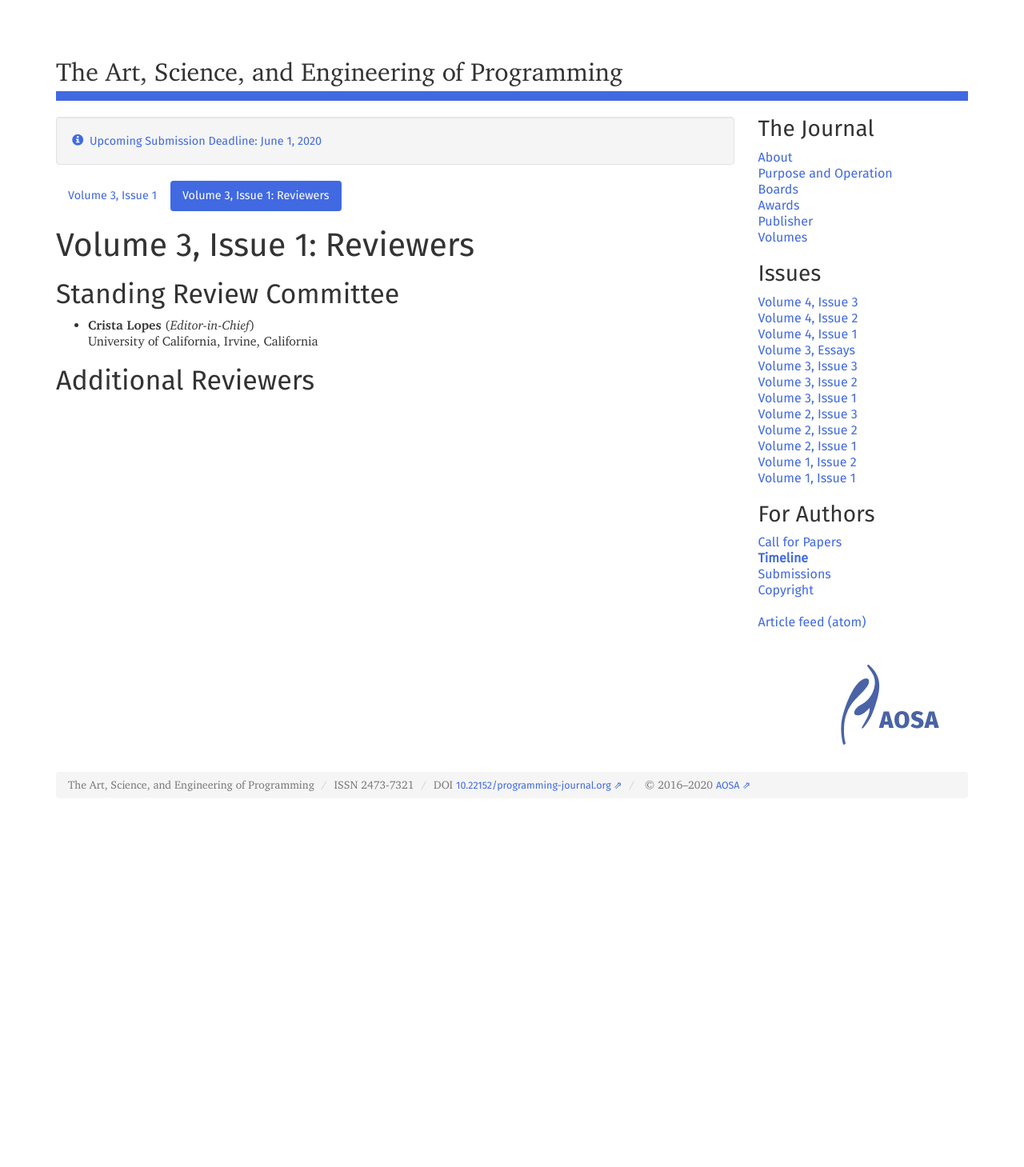
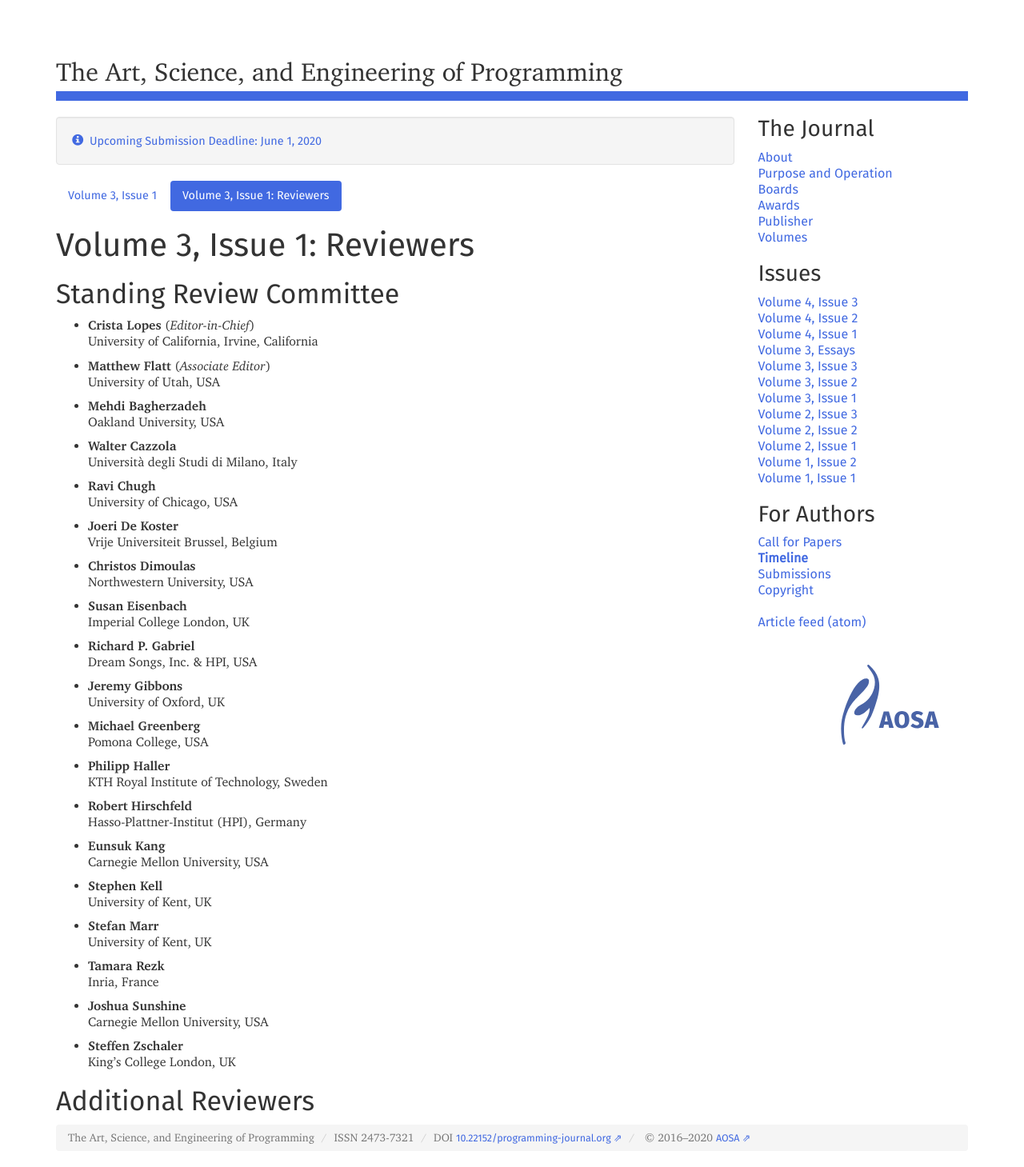
Before and after one commit to programming-journal/programming-journal.github.io, a Jekyll site: the page built from 2019/3/issue1/reviewers.markdown, in a window 1280 px wide. Shown: the whole page at 80% size. Built offline with Jekyll 4.4.1, drawn with Linux system fonts in a browser that asks for light colours; before the commit the page ends 1018 px from its top, so only the background shows below that.

Commit message:
complement Vol 3(1) reviwers
They ought to be the same as (2) and (3) typically

```diff
--- a/_data/reviewers_vol3_issue1.yml
+++ b/_data/reviewers_vol3_issue1.yml
@@ -1,3 +1,58 @@
 - name: Crista Lopes
   affiliation: University of California, Irvine, California
   extra: "Editor-in-Chief"
+
+- name: Matthew Flatt
+  affiliation: University of Utah, USA
+  extra: "Associate Editor"
+
+- name: Mehdi Bagherzadeh
+  affiliation: Oakland University, USA
+
+- name: Walter Cazzola
+  affiliation: Università degli Studi di Milano, Italy
+
+- name: Ravi Chugh
+  affiliation: University of Chicago, USA
+
+- name: Joeri De Koster
+  affiliation: Vrije Universiteit Brussel, Belgium
+
+- name: Christos Dimoulas
+  affiliation: Northwestern University, USA
+
+- name: Susan Eisenbach
+  affiliation: Imperial College London, UK
+
+- name: Richard P. Gabriel
+  affiliation: Dream Songs, Inc. & HPI, USA
+
+- name: Jeremy Gibbons
+  affiliation: University of Oxford, UK
+
+- name: Michael Greenberg
+  affiliation: Pomona College, USA
+
+- name: Philipp Haller
+  affiliation: KTH Royal Institute of Technology, Sweden
+
+- name: Robert Hirschfeld
+  affiliation: Hasso-Plattner-Institut (HPI), Germany
+
+- name: Eunsuk Kang
+  affiliation: Carnegie Mellon University, USA
+
+- name: Stephen Kell
+  affiliation: University of Kent, UK
+
+- name: Stefan Marr
+  affiliation: University of Kent, UK
+
+- name: Tamara Rezk
+  affiliation: Inria, France
+
+- name: Joshua Sunshine
+  affiliation: Carnegie Mellon University, USA
+
+- name: Steffen Zschaler
+  affiliation: King's College London, UK
```
